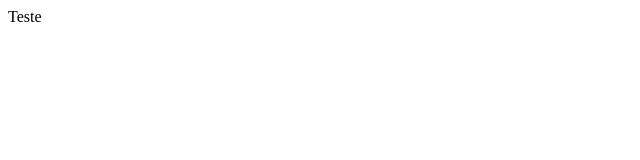
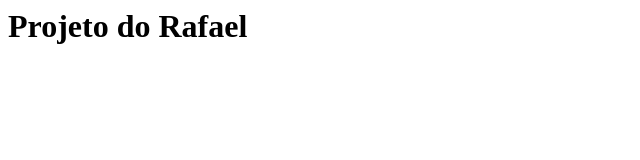
Before and after one commit to rtmesquita/curso-git, a plain HTML site: page index.html in a window 1280 px wide. Shown: the whole page, without its empty margins (0-640 px from the left). Drawn offline with Linux system fonts and the light colour scheme.

Commit message:
Título da Página

```diff
--- a/index.html
+++ b/index.html
@@ -1,6 +1,6 @@
 <html>
     <head></head>
     <body>
-        Teste
+        <h1>Projeto do Rafael</h1>
     </body>
 </html>
```
